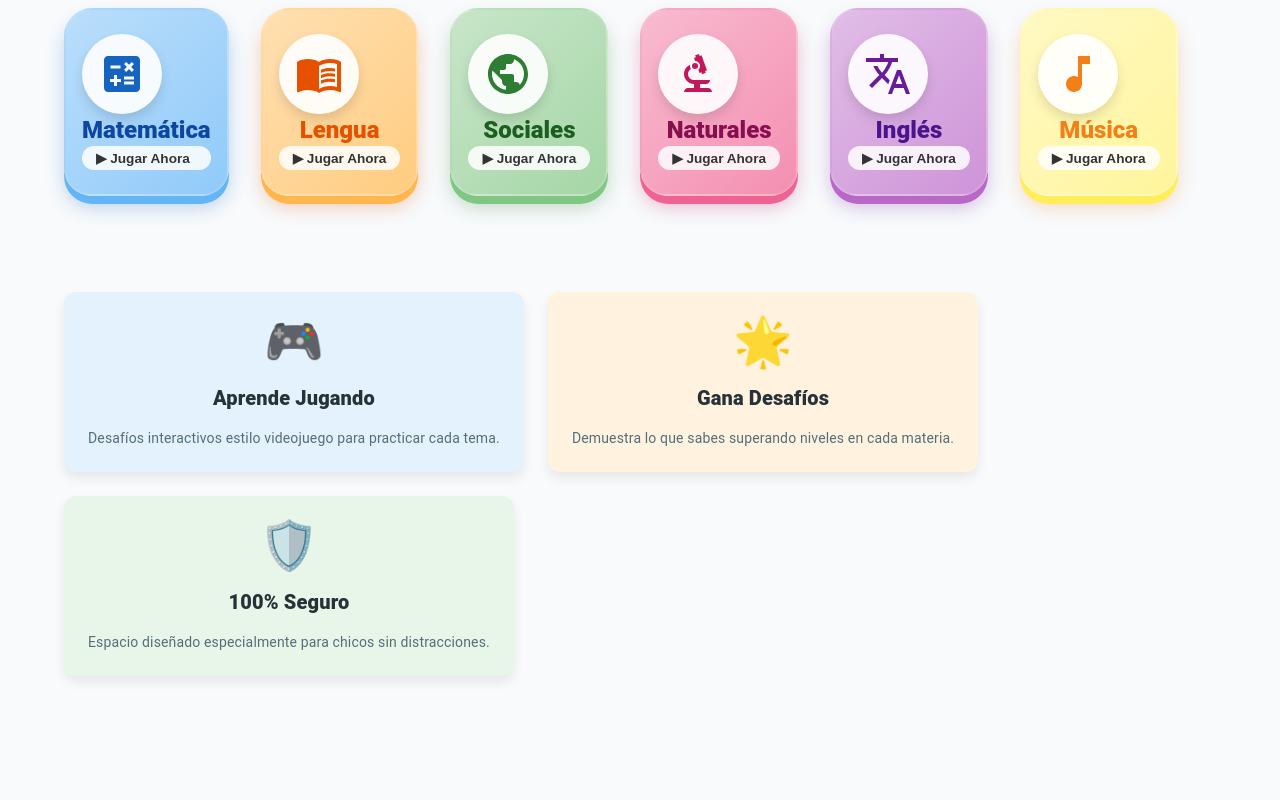
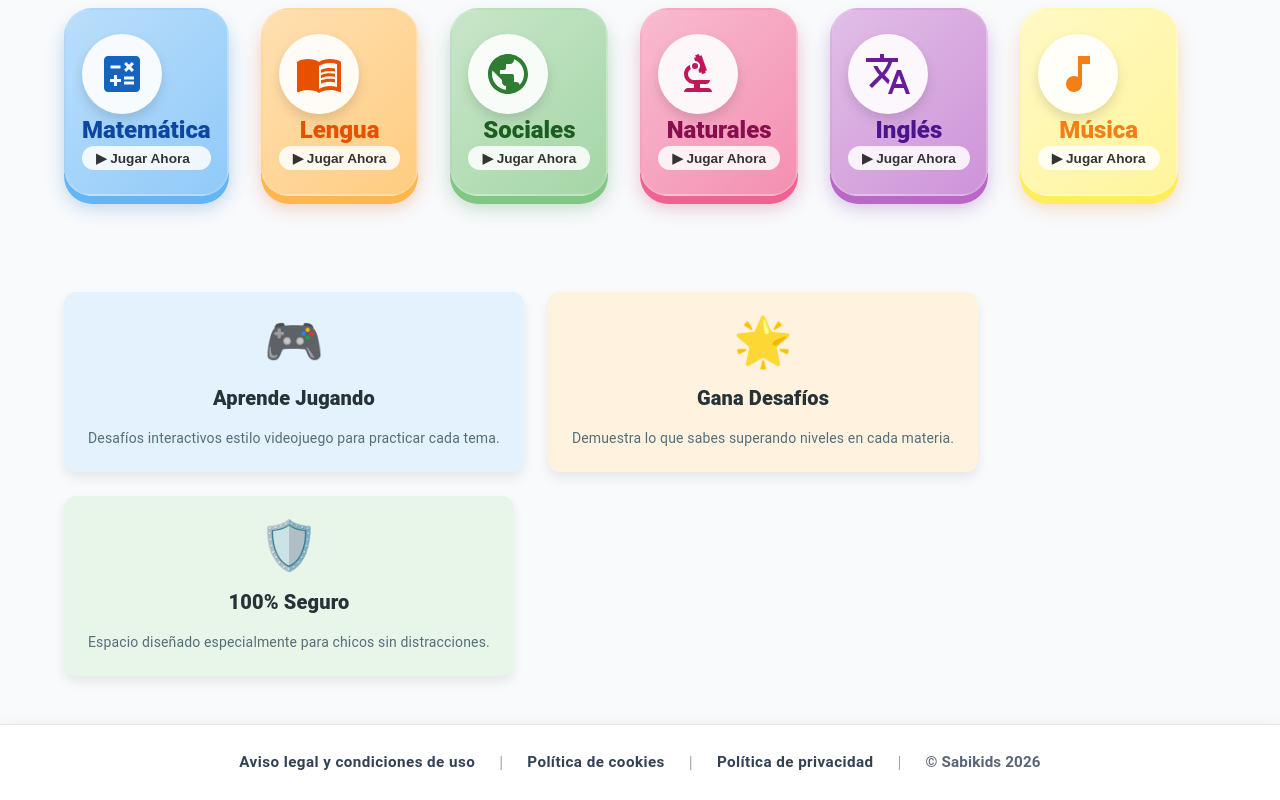
Before and after one commit to BSantino23/Sabikids, a React (Vite) app in the folder frontend/: page / in a window 1280 px wide. Shown: the part 717-1517 px from the top of the page. Before the commit the page ends 1441 px from the top, so only its background shows below. Built offline with nearby package versions, Linux system fonts and the light colour scheme.

Commit message:
Pequeño cambio inicio

```diff
--- a/frontend/src/pages/Home.jsx
+++ b/frontend/src/pages/Home.jsx
@@ -114,9 +114,11 @@ export default function Home() {
     <Box
       className="home-container"
       sx={{
-        backgroundColor: 'background.default',
+        bgcolor: 'background.default',
         color: 'text.primary',
         minHeight: '100vh',
+        display: 'flex',
+        flexDirection: 'column',
         transition: 'background-color 0.3s ease, color 0.3s ease'
       }}
     >
@@ -210,6 +212,68 @@ export default function Home() {
           </Grid>
         </Container>
       </Box>
+
+      {/* 4. PIE DE PÁGINA (FOOTER ADAPTATIVO REAL) */}
+      <Box
+        component="footer"
+        className="footer-container"
+        sx={{
+          mt: 'auto',
+          backgroundColor: mode === 'dark' ? '#0f172a' : '#ffffff',
+          color: mode === 'dark' ? '#ffffff' : '#334155',
+          borderTop: mode === 'dark' ? '1px solid rgba(255, 255, 255, 0.1)' : '1px solid #e2e8f0',
+          py: 2.5,
+          px: 3,
+          width: '100%',
+          display: 'flex',
+          justifyContent: 'center',
+          alignItems: 'center',
+          transition: 'background-color 0.3s ease, color 0.3s ease'
+        }}
+      >
+        <Box
+          className="footer-content"
+          sx={{
+            maxWidth: '1200px',
+            width: '100%',
+            mx: 'auto',
+            display: 'flex',
+            justifyContent: 'center',
+            alignItems: 'center',
+            gap: 2,
+            flexWrap: 'wrap',
+            textAlign: 'center'
+          }}
+        >
+          <Button
+            className="footer-btn"
+            onClick={() => navigate('/aviso-legal')}
+            sx={{ color: mode === 'dark' ? '#ffffff !important' : '#334155 !important', textTransform: 'none', fontWeight: 600 }}
+          >
+            Aviso legal y condiciones de uso
+          </Button>
+          <Typography component="span" sx={{ opacity: 0.5, color: mode === 'dark' ? '#ffffff' : '#475569' }}>|</Typography>
+          <Button
+            className="footer-btn"
+            onClick={() => navigate('/cookies')}
+            sx={{ color: mode === 'dark' ? '#ffffff !important' : '#334155 !important', textTransform: 'none', fontWeight: 600 }}
+          >
+            Política de cookies
+          </Button>
+          <Typography component="span" sx={{ opacity: 0.5, color: mode === 'dark' ? '#ffffff' : '#475569' }}>|</Typography>
+          <Button
+            className="footer-btn"
+            onClick={() => navigate('/privacidad')}
+            sx={{ color: mode === 'dark' ? '#ffffff !important' : '#334155 !important', textTransform: 'none', fontWeight: 600 }}
+          >
+            Política de privacidad
+          </Button>
+          <Typography component="span" sx={{ opacity: 0.5, color: mode === 'dark' ? '#ffffff' : '#475569' }}>|</Typography>
+          <Typography component="span" sx={{ fontSize: '0.95rem', fontWeight: 600, opacity: 0.9, color: mode === 'dark' ? '#ffffff' : '#475569', px: 1 }}>
+            © Sabikids {new Date().getFullYear()}
+          </Typography>
+        </Box>
+      </Box>
     </Box>
   );
 }
--- a/frontend/src/styles/Home.css
+++ b/frontend/src/styles/Home.css
@@ -2,8 +2,9 @@
 /* CONTENEDOR GENERAL */
 /* -------------------------------- */
 .home-container {
-  min-height: calc(100vh - 64px);
-  background: transparent; /* Permite que el fondo de ThemeContext tome el control */
+  min-height: 100vh !important;
+  height: 100%;
+  background: inherit;
   display: flex;
   flex-direction: column;
   overflow-x: hidden;
@@ -239,6 +240,28 @@ body.colorblind-mode .home-title-highlight {
 }
 
 /* -------------------------------- */
+/* PIE DE PÁGINA (FOOTER) */
+/* -------------------------------- */
+.footer-container {
+  box-shadow: 0 -4px 12px rgba(0, 0, 0, 0.03);
+}
+
+.footer-btn {
+  text-transform: none !important;
+  font-size: 0.95rem !important;
+  font-weight: 600 !important;
+  padding: 4px 8px !important;
+  border-radius: 6px !important;
+  min-width: auto !important;
+  transition: background-color 0.2s ease, text-decoration 0.2s ease !important;
+}
+
+.footer-btn:hover {
+  background-color: rgba(128, 128, 128, 0.15) !important;
+  text-decoration: underline !important;
+}
+
+/* -------------------------------- */
 /* ANIMACIONES Y RESPONSIVE */
 /* -------------------------------- */
 @keyframes float {
@@ -249,6 +272,17 @@ body.colorblind-mode .home-title-highlight {
 @media (max-width: 900px) {
   .home-title {
     font-size: 2.6rem !important;
+  }
+}
+
+@media (max-width: 768px) {
+  .footer-content {
+    justify-content: center !important;
+    text-align: center;
+  }
+
+  .footer-links {
+    justify-content: center !important;
   }
 }
 
```
